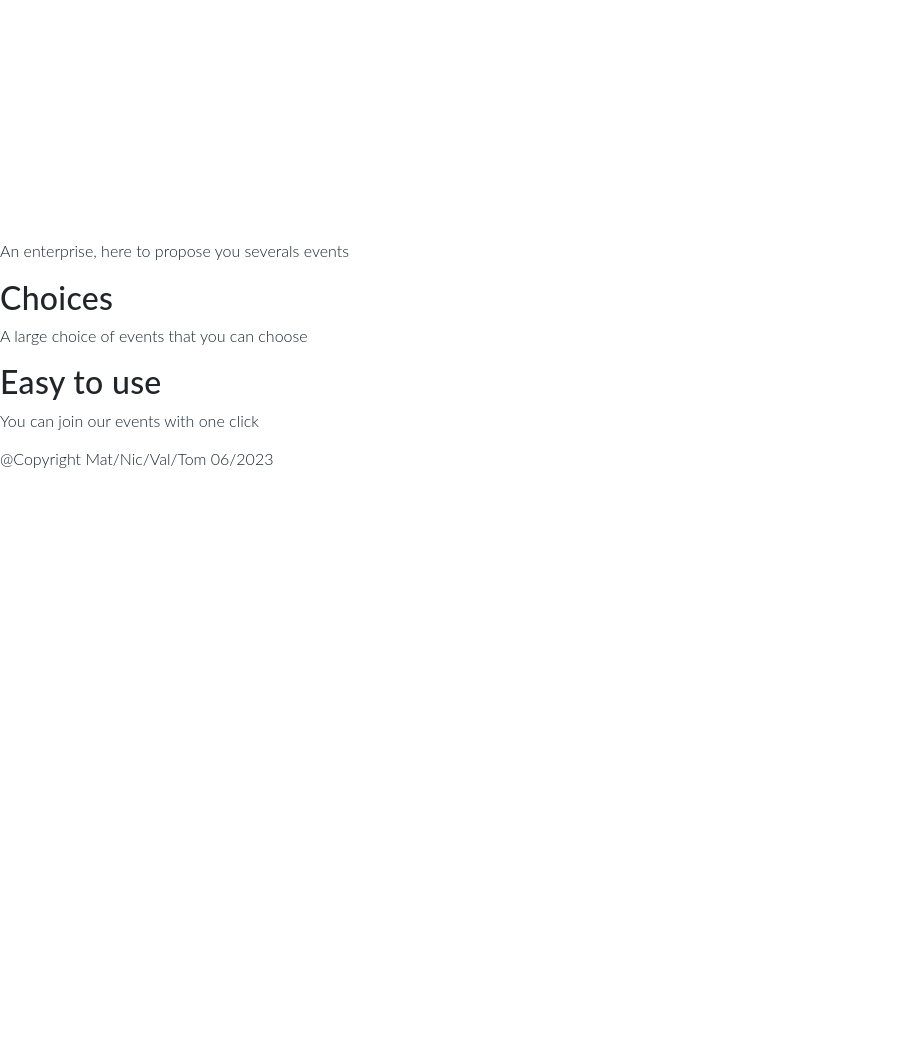
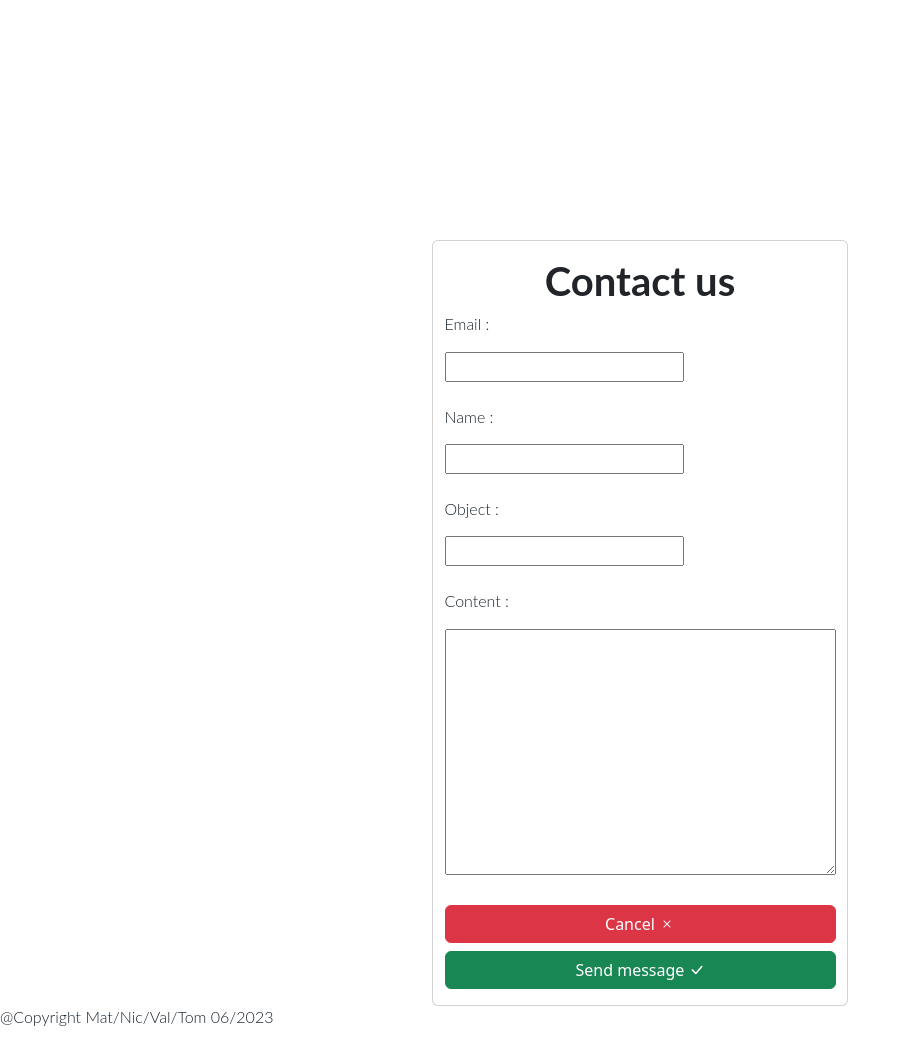
Before and after one commit to TommyPREEL/pokevioc, a Django app: page / in a window 1280 px wide; the page is wider, and only the part inside the window is pictured. Shown: the part 1305-2349 px from the top of that part, without its empty margins (0-911 px from the left). Before the commit the page ends 1773 px from the top of that part, so only its background shows below. Run offline with Django 4.2, Linux system fonts and the light colour scheme; some web fonts are replaced.

Commit message:
add contact form on about page

```diff
--- a/pokeviocApp/templates/pokeviocApp/about.html
+++ b/pokeviocApp/templates/pokeviocApp/about.html
@@ -74,12 +74,21 @@
     <div class="paragraphe_3"></div>
     <div class="paragraphe_4"></div>
 </div>
-<p>An enterprise, here to propose you severals events</p>
 
-<h2>Choices</h2>
-<p>A large choice of events that you can choose</p>
-
-<h2>Easy to use</h2>
-<p>You can join our events with one click</p>
-
+<div class="d-flex justify-content-center">
+    <div class="card" style="width: 26rem;">
+        <div class="card-body d-flex justify-content-center">
+            <form method="post">
+                {% csrf_token %}
+                <h1 class="d-flex justify-content-center"><b>Contact us</b></h1>
+                <p>Email :</p>{{ form.email }}<br><br>
+                <p>Name :</p>{{ form.name }}<br><br>
+                <p>Object :</p>{{ form.object }}<br><br>
+                <p>Content :</p>{{ form.content }}<br><br>
+                <a class="btn btn-danger w-100" href="{% url 'pokeviocApp:services_list' %}">Cancel <i class="bi bi-x"></i></a>
+                <button class="btn btn-success w-100 mt-2" type="submit">Send message <i class="bi bi-check-lg"></i></button>
+            </form>
+        </div>
+    </div>
+</div>
 {% endblock %}
--- a/pokeviocApp/templates/pokeviocApp/contact.html
+++ b/pokeviocApp/templates/pokeviocApp/contact.html
@@ -5,7 +5,7 @@
 <div class="d-flex justify-content-center">
     <div class="card" style="width: 26rem;">
         <div class="card-body d-flex justify-content-center">
-            <form method="post">
+            <form method="post" name="contact">
                 {% csrf_token %}
                 <h1 class="d-flex justify-content-center"><b>Contact us</b></h1>
                 <p>Email :</p>{{ form.email }}<br><br>
@@ -18,5 +18,5 @@
         </div>
     </div>
 </div>
-{{test}}
+{{request}}
 {% endblock %}
--- a/pokeviocApp/views.py
+++ b/pokeviocApp/views.py
@@ -9,12 +9,25 @@ import os
 # Function to render the home page
 def about(request):
     active_page = 'about'
-    return render(request, 'pokeviocApp/about.html', {'active_page': active_page})
+    if request.method == 'POST':
+        form = ContactForm(request.POST)
+        if form.is_valid():
+            form.save()
+            send_mail(
+                form.cleaned_data['object'],
+                form.cleaned_data['content'],
+                form.cleaned_data['email'],
+                [os.environ.get('ADMIN_EMAIL')],
+                fail_silently=False,
+            )
+            return redirect('pokeviocApp:about')
+    else:
+        form = ContactForm()
+        return render(request, 'pokeviocApp/about.html', {'form': form, 'active_page': active_page})
 
 # Function to render the contact page
 def contact(request):
     active_page = 'contact'
-    test = os.environ.get('ADMIN_EMAIL')
     if request.method == 'POST':
         form = ContactForm(request.POST)
         if form.is_valid():
@@ -29,7 +42,7 @@ def contact(request):
             return redirect('pokeviocApp:services_list')
     else:
         form = ContactForm()
-        return render(request, 'pokeviocApp/contact.html', {'form': form, 'active_page': active_page, 'test': test})
+        return render(request, 'pokeviocApp/contact.html', {'form': form, 'active_page': active_page})
 
 def services_list(request):
     active_page = 'services'
```
